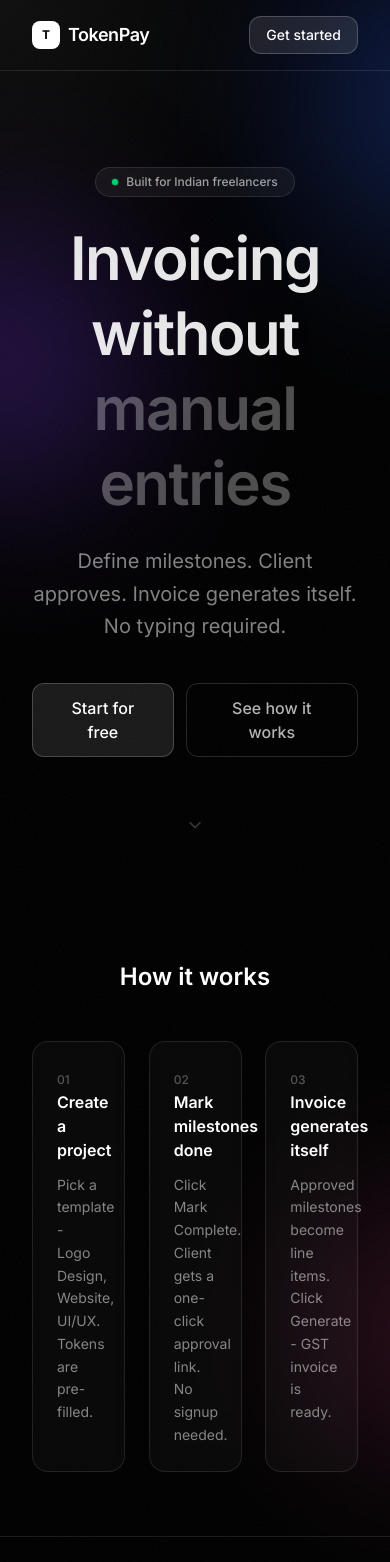
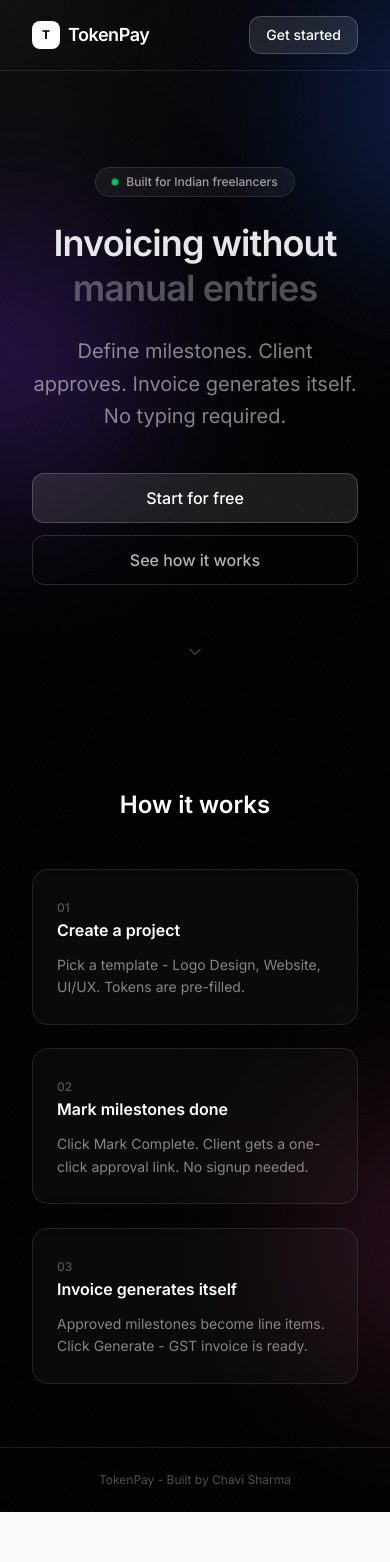
Before and after one commit to 2709ChaviS/tokenpay, a Next.js app: page / in a window 390 px wide. Shown: the top 1562 px of the page. After the commit the page ends 1512 px from the top, so only its background shows below. Built offline with nearby package versions, Linux system fonts and the light colour scheme.

Commit message:
Add responsive mobile layout for landing, login, and dashboard

```diff
--- a/app/dashboard/page.tsx
+++ b/app/dashboard/page.tsx
@@ -78,14 +78,14 @@
       <div className="aurora-corner" />
 
       <nav className="relative z-10 border-b border-white/10 sticky top-0 bg-black/70 backdrop-blur-xl">
-        <div className="max-w-6xl mx-auto px-8 py-4 flex justify-between items-center">
+        <div className="max-w-6xl mx-auto px-4 sm:px-8 py-4 flex justify-between items-center">
           <div className="flex items-center gap-2.5">
             <div className="w-8 h-8 bg-white rounded-lg flex items-center justify-center">
               <span className="text-black text-xs font-mono font-bold">T</span>
             </div>
             <span className="text-base font-semibold tracking-tight text-white">TokenPay</span>
           </div>
-          <div className="flex items-center gap-7">
+          <div className="flex items-center gap-3 sm:gap-7 overflow-x-auto">
             {[
               { label: 'Projects', path: '/projects' },
               { label: 'Clients', path: '/clients' },
@@ -110,12 +110,12 @@
         </div>
       </nav>
 
-      <div className="relative z-10 max-w-6xl mx-auto px-8 py-10 space-y-8">
+      <div className="relative z-10 max-w-6xl mx-auto px-4 sm:px-8 py-6 sm:py-10 space-y-6 sm:space-y-8">
 
-        <div className="fade-up rounded-2xl p-8 border border-white/10 bg-white/[0.03] backdrop-blur-sm flex justify-between items-center">
+        <div className="fade-up rounded-2xl p-5 sm:p-8 border border-white/10 bg-white/[0.03] backdrop-blur-sm flex flex-col sm:flex-row justify-between items-start sm:items-center gap-4">
           <div>
             <p className="text-white/40 text-sm font-medium mb-1">Welcome back</p>
-            <h1 className="font-display text-4xl font-semibold tracking-tight text-white/90 capitalize">
+            <h1 className="font-display text-2xl sm:text-4xl font-semibold tracking-tight text-white/90 capitalize">
               {firstName.charAt(0).toUpperCase() + firstName.slice(1).toLowerCase()}
             </h1>
             <p className="text-white/40 text-sm mt-2">Here's what's happening with your projects today.</p>
@@ -128,13 +128,13 @@
           </button>
         </div>
 
-        <StaggerGroup className="grid grid-cols-3 gap-5">
+        <StaggerGroup className="grid grid-cols-1 sm:grid-cols-3 gap-3 sm:gap-5">
           <StaggerCard
             className="card-lift rounded-2xl p-6 border border-white/10 bg-white/[0.03] backdrop-blur-sm cursor-pointer"
             onClick={() => router.push('/projects')}
           >
             <span className="text-xs font-medium text-white/30 tracking-widest uppercase">Projects</span>
-            <p className="font-mono text-5xl font-semibold tracking-tight text-white mt-5 mb-1 tabular-nums">{stats.active}</p>
+            <p className="font-mono text-3xl sm:text-5xl font-semibold tracking-tight text-white mt-3 sm:mt-5 mb-1 tabular-nums">{stats.active}</p>
             <p className="text-sm text-white/40">Active projects</p>
             <div className="mt-4 pt-4 border-t border-white/10 flex items-center gap-1.5">
               <span className="text-xs text-paid font-medium">● Live</span>
@@ -169,7 +169,7 @@
           </StaggerCard>
         </StaggerGroup>
 
-        <div className="grid grid-cols-3 gap-3">
+        <div className="grid grid-cols-1 sm:grid-cols-3 gap-3">
           <button
             onClick={() => router.push('/projects/new')}
             className="shine btn-press rounded-xl py-3.5 text-sm font-medium text-white border border-white/10 bg-white/[0.03] hover:border-white/20 transition-colors"
@@ -218,7 +218,7 @@
                 <StaggerCard
                   key={p.id}
                   onClick={() => router.push(`/projects/${p.id}`)}
-                  className="card-lift rounded-2xl px-5 py-4 border border-white/10 bg-white/[0.03] backdrop-blur-sm cursor-pointer flex justify-between items-center hover:border-white/20 transition-colors group"
+                  className="card-lift rounded-2xl px-4 sm:px-5 py-3 sm:py-4 border border-white/10 bg-white/[0.03] backdrop-blur-sm cursor-pointer flex justify-between items-center hover:border-white/20 transition-colors group gap-2"
                 >
                   <div className="flex items-center gap-4">
                     <span className="font-mono text-xs font-medium text-white/40 w-14 shrink-0">
--- a/app/page.tsx
+++ b/app/page.tsx
@@ -55,7 +55,7 @@
           initial="hidden"
           animate="show"
           variants={heroFade}
-          className="font-display text-6xl font-semibold tracking-tight leading-tight text-white/90"
+          className="font-display text-4xl sm:text-6xl font-semibold tracking-tight leading-tight text-white/90"
         >
           Invoicing without<br />
           <span className="text-white/30">manual entries</span>
@@ -76,7 +76,7 @@
           initial="hidden"
           animate="show"
           variants={heroFade}
-          className="flex gap-3 justify-center pt-4"
+          className="flex flex-col sm:flex-row gap-3 justify-center pt-4"
         >
           <Link
             href="/login"
@@ -117,7 +117,7 @@
 
       <div className="relative z-10 max-w-4xl mx-auto px-8 py-16" id="how-it-works">
         <h2 className="text-center text-2xl font-semibold mb-12 text-white">How it works</h2>
-        <StaggerGroup className="grid grid-cols-3 gap-6">
+        <StaggerGroup className="grid grid-cols-1 sm:grid-cols-3 gap-6">
           {[
             { step: '01', title: 'Create a project', desc: 'Pick a template - Logo Design, Website, UI/UX. Tokens are pre-filled.' },
             { step: '02', title: 'Mark milestones done', desc: 'Click Mark Complete. Client gets a one-click approval link. No signup needed.' },
```
